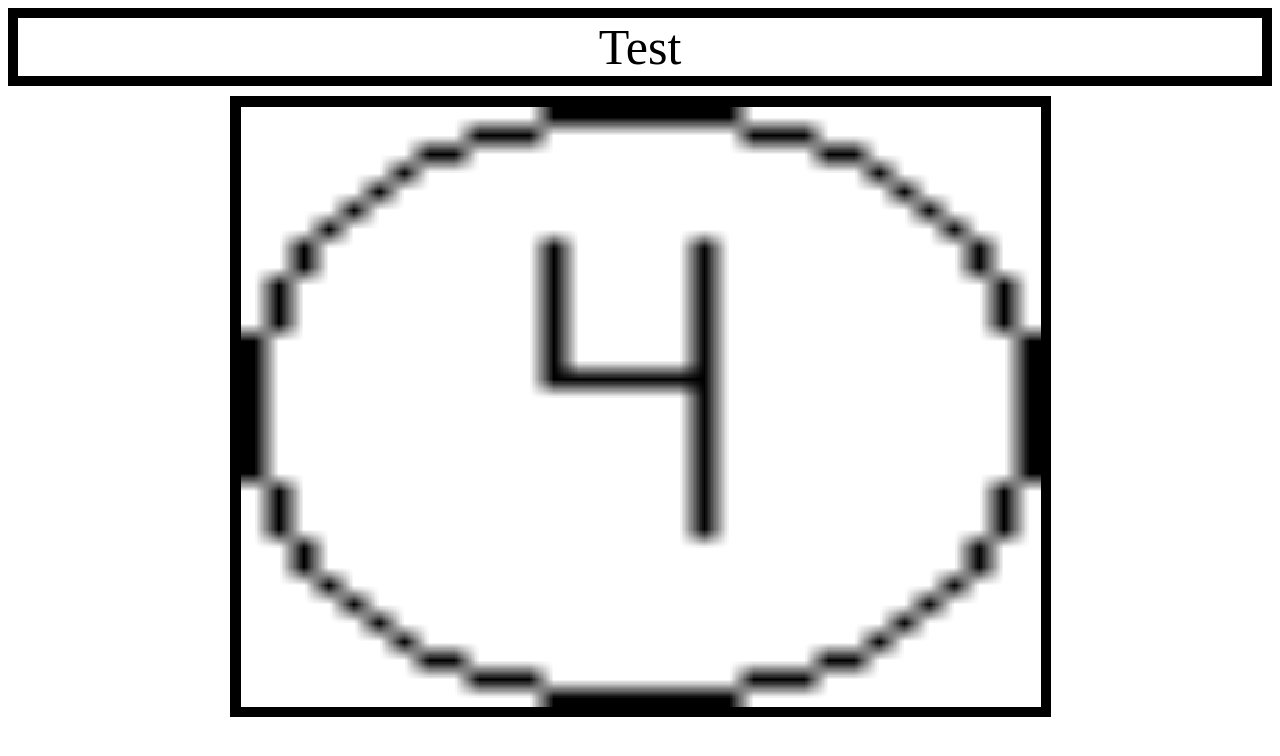
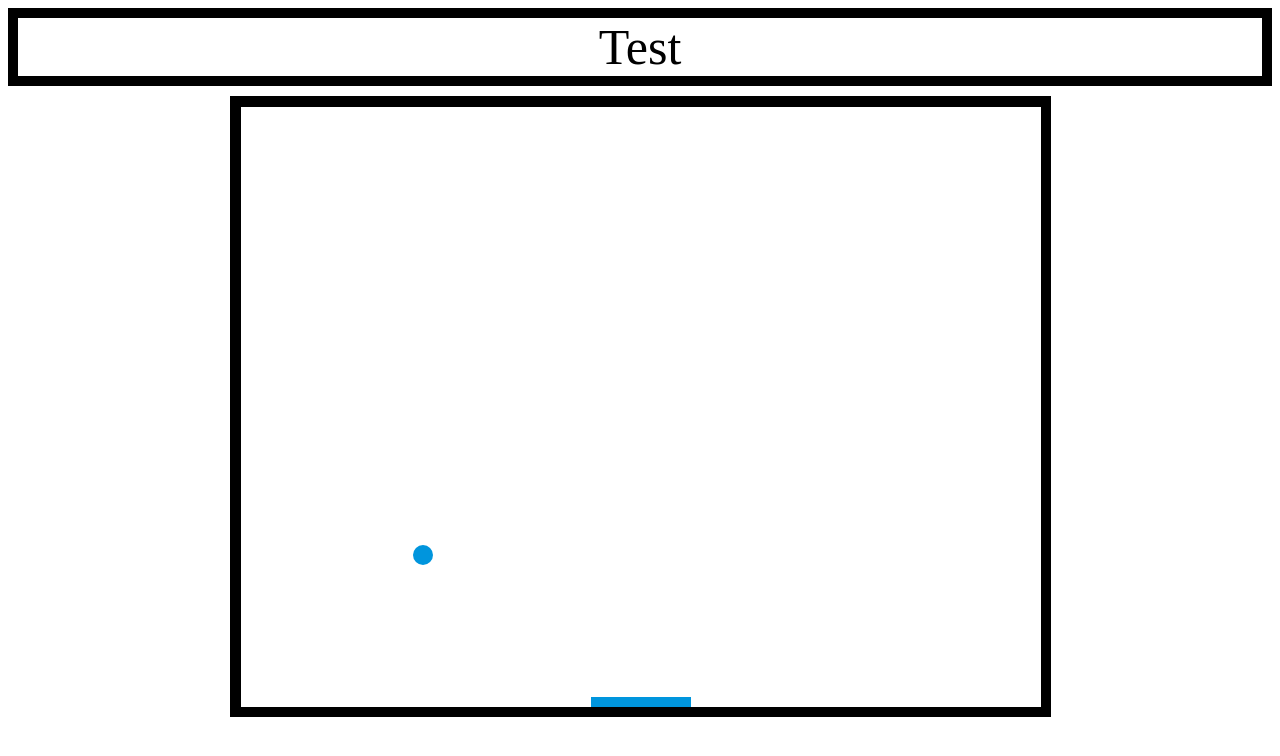
Before and after one commit to eigenvalue000/profile-game, a plain HTML site: page index.html in a window 1280 px wide. Drawn offline with Linux system fonts and the light colour scheme.

Commit message:
Added brick break game from the mdn docs.

```diff
--- a/assets/css/style.css
+++ b/assets/css/style.css
@@ -20,5 +20,6 @@ header {
 }
 
 canvas{
+    display: block;
     border: 1px solid black;
 }
--- a/assets/js/script.js
+++ b/assets/js/script.js
@@ -1,83 +1,139 @@
-let img = new Image();
-img.src = './assets/images/loading-screen.png';
-img.onload = function () {
-    init();
-};
+var canvas = document.getElementById('myCanvas');
+var ctx = canvas.getContext('2d');
+var x = canvas.width / 2;
+var y = canvas.height - 30;
+var dx = 2;
+var dy = -2;
+var ballRadius = 10;
+var paddleHeight = 10;
+var paddleWidth = 100;
+var paddleX = (canvas.width - paddleWidth) / 2;
+var rightPressed = false;
+var leftPressed = false;
 
-let canvas = document.querySelector('canvas');
-let ctx = canvas.getContext('2d');
+// var x1 = [0, 100, 200, 0, 100, 200, 0, 100, 200, 0, 100, 200];
+// var y1 = [0, 0, 0, 100, 100, 100, 200, 200, 200, 300, 300, 300];
+// var x2 = [100, 200, 300, 100, 200, 300, 100, 200, 300, 100, 200, 300];
+// var y2 = [100, 100, 100, 200, 200, 200, 300, 300, 300, 400, 400, 400];
+// var widthArray = [800, 1600, 2400, 800, 1600, 2400, 800, 1600, 2400, 800, 1600, 2400];
+// var heightArray = [600, 600, 600, 1200, 1200, 1200, 1800, 1800, 1800, 2400, 2400, 2400];
+// let frameCount = 0;
+// let currentLoopIndex = 0;
 
-// drawImage(img, sx, sy, sWidth, sHeight, dx, dy, dWidth, dHeight)
+// let img = new Image();
+// img.src = './assets/images/crude-clock.png';
+// img.onload = function () {
+//     init();
+// };
 
-// const scale = 10;
-// const width = 24;
-// const height = 36;
-// const scaledWidth = scale * width;
-// const scaledHeight = scale * height;
+document.addEventListener('keydown', keyDownHandler, false);
+document.addEventListener('keyup', keyUpHandler, false);
 
-// function drawFrame(frameX, frameY, canvasX, canvasY) {
-//     ctx.drawImage(img,
-//         frameX * width, frameY * height, width, height,
-//         canvasX, canvasY, scaledWidth, scaledHeight);
+function drawBall() {
+    ctx.beginPath();
+    ctx.arc(x, y, ballRadius, 0, Math.PI * 2);
+    ctx.fillStyle = '#0095DD';
+    ctx.fill();
+    ctx.closePath();
+}
+
+function drawPaddle() {
+    ctx.beginPath();
+    ctx.rect(paddleX, canvas.height - paddleHeight, paddleWidth, paddleHeight);
+    ctx.fillStyle = '#0095DD';
+    ctx.fill();
+    ctx.closePath();
+}
+
+// function drawBackground() {
+//     ctx.clearRect(0, 0, canvas.width, canvas.height);
+//     ctx.drawImage(img, x1[currentLoopIndex], y1[currentLoopIndex], x2[currentLoopIndex], y2[currentLoopIndex], 0, 0, widthArray[currentLoopIndex], heightArray[currentLoopIndex]);
+//     currentLoopIndex += 1;
+//     if (currentLoopIndex > 11) {
+//         currentLoopIndex = 0;
+//     }
 // }
 
+function draw() {
+    ctx.clearRect(0, 0, canvas.width, canvas.height);
 
-// const cycleLoop = [0, 27, 0, 27];
-// let currentLoopIndex = 0;
-// let frameCount = 0;
-// let currentDirection = 0;
+    drawBall();
+    drawPaddle();
+
+
+    if (x + dx > canvas.width - ballRadius || x + dx < ballRadius) {
+        dx = -dx;
+    }
+
+    if (y + dy < ballRadius) {
+        dy = -dy;
+    } else if (y + dy > canvas.height - ballRadius) {
+        if (x > paddleX && x < paddleX + paddleWidth) {
+            dy = -dy;
+        } else {
+            // alert('GAME OVER');
+            document.location.reload();
+            clearInterval(interval);
+        }
+
+    }
+
+    if (rightPressed) {
+        paddleX += 7;
+        if (paddleX + paddleWidth > canvas.width) {
+            paddleX = canvas.width - paddleWidth;
+        }
+    } else if (leftPressed) {
+        paddleX -= 7;
+        if (paddleX < 0) {
+            paddleX = 0;
+        }
+    }
+
+    x += dx;
+    y += dy;
+}
+
+
+
+function keyDownHandler(e) {
+    if (e.key == 'Right' || e.key == 'ArrowRight') {
+        rightPressed = true;
+    } else if (e.key == 'Left' || e.key == 'ArrowLeft') {
+        leftPressed = true;
+    }
+}
+
+function keyUpHandler(e) {
+    if (e.key == 'Right' || e.key == 'ArrowRight') {
+        rightPressed = false;
+    } else if (e.key == 'Left' || e.key == 'ArrowLeft') {
+        leftPressed = false;
+    }
+}
+
+
+var interval = setInterval(draw, 10);
+
 
 // function step() {
-//   frameCount++;
-//   if (frameCount < 15) {
+//     frameCount++;
+//     if (frameCount < 50) {
+
+//         window.requestAnimationFrame(step);
+//         return;
+//     }
+//     frameCount = 0;
+
+//     drawBackground();
+
 //     window.requestAnimationFrame(step);
-//     return;
-//   }
-//   frameCount = 0;
-//   ctx.clearRect(0, 0, canvas.width, canvas.height);
-//   drawFrame(cycleLoop[currentLoopIndex], currentDirection, 0, 0);
-//   currentLoopIndex++;
-//   if (currentLoopIndex >= cycleLoop.length) {
-//     currentLoopIndex = 0;
-//     currentDirection++; // Next row/direction in the sprite sheet
-//   }
-//   // Reset to the "down" direction once we've run through them all
-//   if (currentDirection >= 2) {
-//     currentDirection = 0;
-//   }
-//   window.requestAnimationFrame(step);
 // }
 
-var x1 = [0, 32, 0, 32];
-var y1 = [0, 0, 32, 32];
-var x2 = [32, 64, 32, 64];
-var y2 = [32, 32, 64, 64];
-var widthArray = [800, 1600, 800, 1600];
-var heightArray = [600, 600, 1200, 1200];
-let frameCount = 0;
-let currentLoopIndex = 0;
-
-
-function step() {
-    frameCount++;
-    if (frameCount < 15) {
-        window.requestAnimationFrame(step);
-        return;
-    }
-    frameCount = 0;
-    ctx.clearRect(0, 0, canvas.width, canvas.height);
-    ctx.drawImage(img, x1[currentLoopIndex], y1[currentLoopIndex], x2[currentLoopIndex], y2[currentLoopIndex], 0, 0, widthArray[currentLoopIndex], heightArray[currentLoopIndex]);
-    currentLoopIndex++;
-    if (currentLoopIndex >= x1.length) {
-        currentLoopIndex = 0;
-    }
-    window.requestAnimationFrame(step);
-}
-
-function init() {
-    window.requestAnimationFrame(step);
-    // ctx.drawImage(img, 0, 0, 49, 49, 0, 0, 800, 600)
-    // ctx.drawImage(img, 51, 0, 100, 49, 0, 0, 1600, 600)
-    // ctx.drawImage(img, 0, 51, 49, 100, 0, 0, 800, 1200)
-    // ctx.drawImage(img, 51, 51, 100, 100, 0, 0, 1600, 1200)
-}
+// function init() {
+//     window.requestAnimationFrame(step);
+//     // ctx.drawImage(img, 0, 0, 49, 49, 0, 0, 800, 600)
+//     // ctx.drawImage(img, 51, 0, 100, 49, 0, 0, 1600, 600)
+//     // ctx.drawImage(img, 0, 51, 49, 100, 0, 0, 800, 1200)
+//     // ctx.drawImage(img, 51, 51, 100, 100, 0, 0, 1600, 1200)
+// }
--- a/index.html
+++ b/index.html
@@ -16,7 +16,7 @@
 
     <div id="game-container">
         <div id="game-window">
-            <canvas width="800" height="600"></canvas>
+            <canvas id="myCanvas" width="800" height="600"></canvas>
         </div>
     </div>
 
```
Also changed, not shown: assets/images/crude-clock.png (added).
